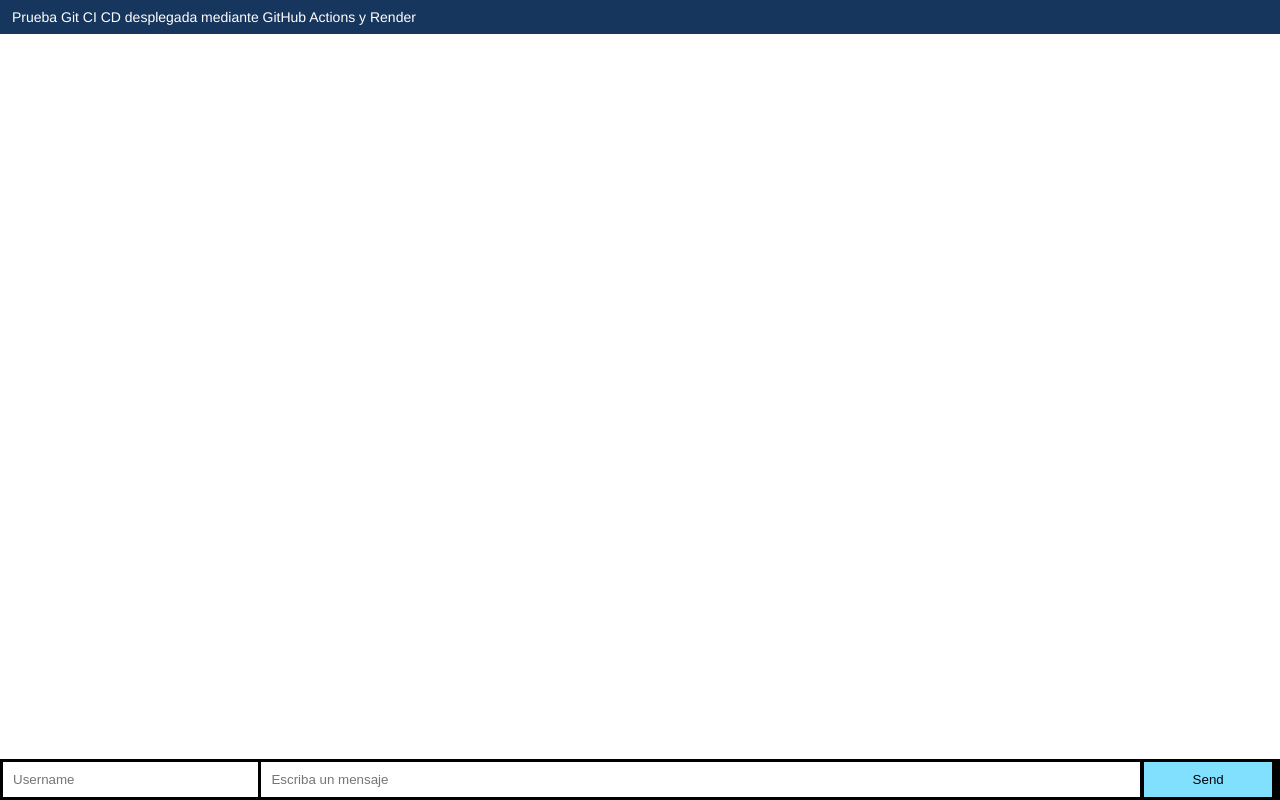
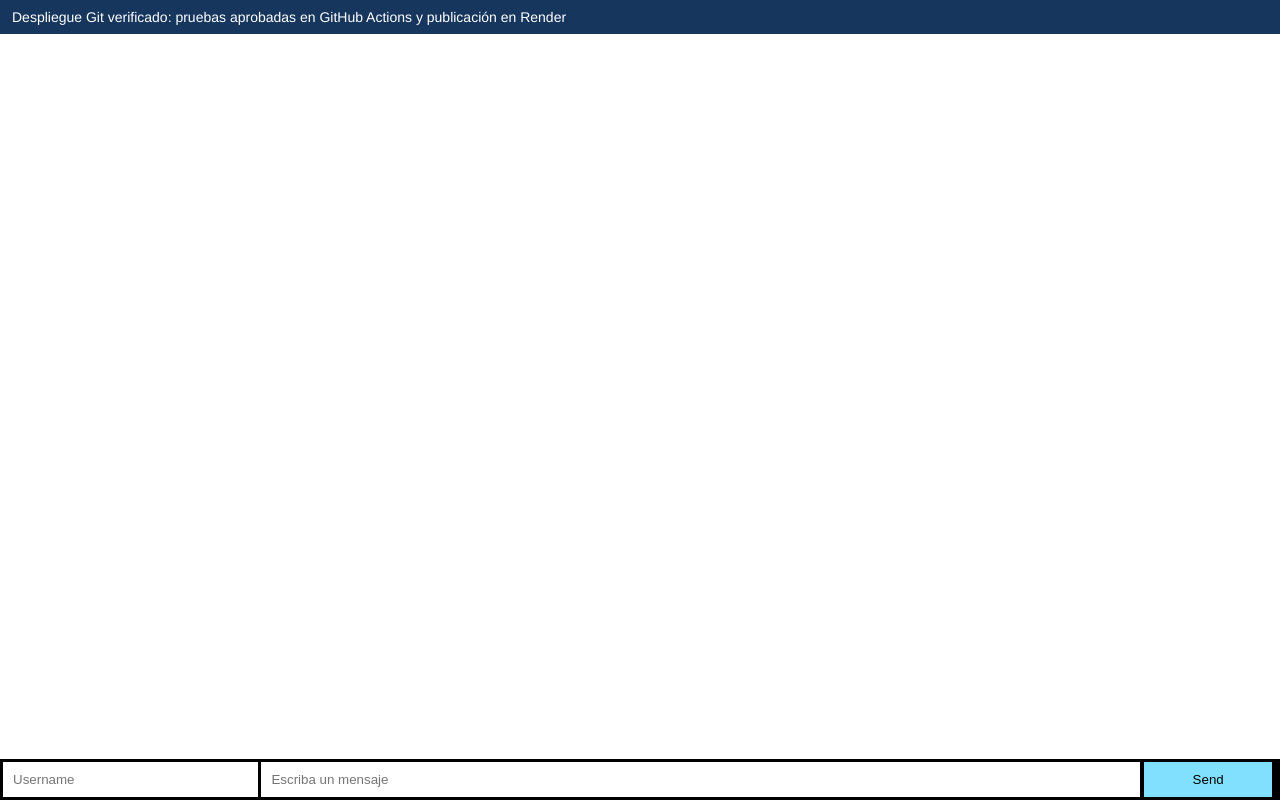
Before and after one commit to DannyOr94/Lab-5, a website: page index.html in a window 1280 px wide. Drawn offline with nearby package versions, Linux system fonts and the light colour scheme; no server answers.

Commit message:
docs: actualizar mensaje visible de verificacion CI CD

```diff
--- a/index.html
+++ b/index.html
@@ -19,7 +19,7 @@
     </style>
   </head>
   <body>
-    <div id="deployment-status">Prueba Git CI CD desplegada mediante GitHub Actions y Render</div>
+    <div id="deployment-status">Despliegue Git verificado: pruebas aprobadas en GitHub Actions y publicación en Render</div>
     <ul id="messages"></ul>
     <form action="">
       <input id="nombre" autocomplete="off" placeholder="Username"/>
```
